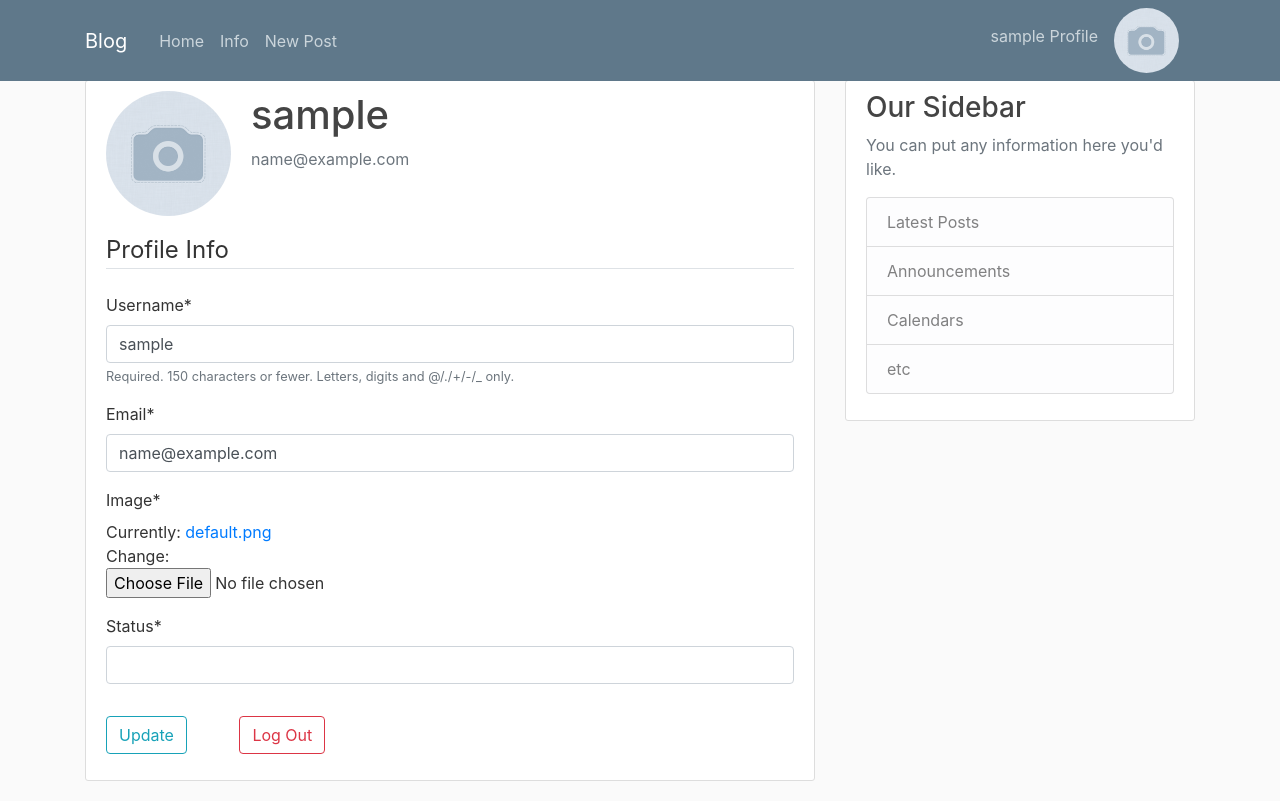
After one commit to eyenazar/blog_app, a Django app: a page that uses django_project/blog/templates/blog/base.html in a window 1280 px wide. The commit adds this page. Run offline with Django 3.2, Linux system fonts and the light colour scheme; the visitor is signed in with stand-in values (Sample User, id 1); some libraries are stand-ins or nearby versions.

Commit message:
New profile logic

```diff
--- a/django_project/blog/templates/blog/base.html
+++ b/django_project/blog/templates/blog/base.html
@@ -11,16 +11,16 @@
 
     <link rel="stylesheet" href="{% static 'blog/main.css' %}">
     {% if title %}
-        <title>Ainazar Blog - {{title}}</title>
+        <title>Blog - {{title}}</title>
     {% else %}
-        <title>Ainazar Blog</title>
+        <title>Blog</title>
     {% endif %}
 </head>
 <body>
     <header class="site-header">
       <nav class="navbar navbar-expand-md navbar-dark bg-steel fixed-top">
         <div class="container">
-          <a class="navbar-brand mr-4" href="{% url 'blog-home' %}">Ainazar Blog</a>
+          <a class="navbar-brand mr-4" href="{% url 'blog-home' %}">Blog</a>
           <button class="navbar-toggler" type="button" data-toggle="collapse" data-target="#navbarToggle" aria-controls="navbarToggle" aria-expanded="false" aria-label="Toggle navigation">
           <span class="navbar-toggler-icon"></span>
           </button>
@@ -38,8 +38,8 @@
             <!-- Navbar Right Side -->
             <div class="navbar-nav">
                 {% if user.is_authenticated %}
-                    <a class="nav-item nav-link mt-2" href="{% url 'profile' %}">{{user.username}} Profile</a>
-                    <a href = "{% url 'profile' %}"><img src="{{user.profile.image.url}}" class = "rounded-circle article-img ml-2" alt="Profile Image"></a>
+                    <a class="nav-item nav-link mt-2" href="{% url 'profile' user.username %}">{{user.username}} Profile</a>
+                    <a href = "{% url 'profile' user.username %}"><img src="{{user.profile.image.url}}" class = "rounded-circle article-img ml-2" alt="Profile Image"></a>
                 {% else %}
                     <a class="nav-item nav-link" href="{% url 'login' %}">Login</a>
                     <a class="nav-item nav-link" href="{% url 'register' %}">Register</a>
--- a/django_project/blog/templates/blog/home.html
+++ b/django_project/blog/templates/blog/home.html
@@ -6,10 +6,11 @@
     {% if posts %}
     {% for post in posts %}
         <article class="media content-section">
-            <img class = "rounded-circle article-img mt-3" src="{{post.author.profile.image.url}}" alt="profile image">
+            <a href="{% url 'profile' post.author %}"><img class = "rounded-circle article-img mt-3" src="{{post.author.profile.image.url}}"
+                    alt="profile image"></a>
           <div class="media-body">
             <div class="article-metadata">
-              <a class="mr-2" href="#">{{ post.author }}</a>
+              <a class="mr-2" href="{% url 'profile' post.author %}">{{ post.author }}</a>
               <small class="text-muted">{{ post.date_posted|date:"F d, Y" }}</small>
             </div>
             <h2><a class="article-title" href="{% url 'post-detail' post.id %}">{{ post.title }}</a></h2>
--- a/django_project/blog/templates/blog/post_detail.html
+++ b/django_project/blog/templates/blog/post_detail.html
@@ -1,10 +1,11 @@
 {% extends 'blog/base.html'%}
 {% block content %}
     <article class="media content-section">
-        <img class = "rounded-circle article-img mt-3" src="{{object.author.profile.image.url}}" alt="profile image">
+        <a href="{% url 'profile' object.author %}"><img class = "rounded-circle article-img mt-3" src="{{object.author.profile.image.url}}"
+                alt="profile image"></a>
         <div class="media-body">
             <div class="article-metadata">
-              <a class="mr-2" href="#">{{ object.author }}</a>
+              <a class="mr-2" href="{% url 'profile' object.author %}">{{ object.author }}</a>
               <small class="text-muted">{{ object.date_posted|date:"F d, Y" }}</small>
             </div>
             <h2 class = 'article-title'>{{ object.title }}</h2>
--- a/django_project/django_project/urls.py
+++ b/django_project/django_project/urls.py
@@ -13,6 +13,7 @@ Including another URLconf
     1. Import the include() function: from django.urls import include, path
     2. Add a URL to urlpatterns:  path('blog/', include('blog.urls'))
 """
+from django.conf.urls import url
 from django.contrib import admin
 from django.urls import path, include
 from users import views as users_views
@@ -27,7 +28,8 @@ urlpatterns = [
     path('register', users_views.register, name = 'register'),
     path('login', auth_views.LoginView.as_view(template_name = 'users/login.html'), name = 'login'),
     path('logout', auth_views.LogoutView.as_view(template_name = 'users/logout.html'), name = 'logout'),
-    path('profile', users_views.profile, name = 'profile'),
+    url(r'^(?P<username>\w+)/edit/$', users_views.profile_edit, name='profile-edit'),
+    url(r'^profile/(?P<username>\w+)/$', users_views.profile, name='profile'),
     path('password-reset', auth_views.PasswordResetView.as_view(template_name='users/password_reset.html'),
          name='password_reset'),
     path('password-reset-confirm/<uidb64>/<token>',
--- a/django_project/users/forms.py
+++ b/django_project/users/forms.py
@@ -21,4 +21,4 @@ class UserUpdateForm(forms.ModelForm):
 class ProfileUpdateForm(forms.ModelForm):
     class Meta:
         model = Profile
-        fields = ['image']
+        fields = ['image', 'status']
--- a/django_project/users/models.py
+++ b/django_project/users/models.py
@@ -4,7 +4,8 @@ from PIL import Image
 
 class Profile(models.Model):
     user = models.OneToOneField(User, on_delete=models.CASCADE)
-    image = models.ImageField(default= 'default.png', upload_to= 'profile_pics')
+    image = models.ImageField(default='default.png', upload_to='profile_pics')
+    status = models.CharField(default='', max_length=160)
 
     def __str__(self):
         return f'{self.user.username} Profile'
--- /dev/null
+++ b/django_project/users/templates/users/profile_edit.html
@@ -0,0 +1,26 @@
+{% extends 'blog/base.html' %}
+{% load crispy_forms_tags %}
+{% block content %}
+    <div class="content-section">
+      <div class="media">
+        <img class="rounded-circle account-img" src="{{user.profile.image.url}}">
+        <div class="media-body">
+          <h2 class="account-heading">{{user.username}}</h2>
+          <p class="text-secondary">{{user.email}}</p>
+        </div>
+      </div>
+      <form action="" method = 'POST' enctype="multipart/form-data">
+            {% csrf_token %}
+            <fieldset class = 'form-group'>
+                <legend class = 'border-bottom mb-4'>Profile Info</legend>
+                {{u_form|crispy}}
+                {{p_form|crispy}}
+            </fieldset>
+            <div class = 'form-group'>
+                <button class = 'btn btn-outline-info' type = 'submit'>Update</button>
+                <a class = 'btn btn-outline-danger ml-5' href = "{% url 'logout' %}">Log Out</a>
+            </div>
+      </form>
+    </div>
+
+{% endblock content %}
--- a/django_project/users/views.py
+++ b/django_project/users/views.py
@@ -1,6 +1,7 @@
 from django.contrib.auth.models import User
 from django.shortcuts import render, redirect
 from django.contrib import messages
+
 from .forms import UserRegisterForm, UserUpdateForm, ProfileUpdateForm
 from django.contrib.auth.decorators import login_required
 from django.contrib.sites.shortcuts import get_current_site
@@ -10,6 +11,7 @@ from django.template.loader import render_to_string
 from .token import activation_token
 from django.shortcuts import get_object_or_404
 from django.http import Http404
+from users.models import Profile
 
 
 def register(request):
@@ -50,8 +52,12 @@ def activate(request, uid, token):
         return render(request, 'users/registration_confirmation_done.html', {})
 
 
+def profile(request, username):
+    custom_user = User.objects.get(username=username)
+    return render(request, 'users/profile.html', {'custom_user': custom_user})
+
 @login_required
-def profile(request):
+def profile_edit(request, username):
     if request.method == 'POST':
         u_form = UserUpdateForm(request.POST, instance=request.user)
         p_form = ProfileUpdateForm(request.POST, request.FILES, instance=request.user.profile)
@@ -60,8 +66,8 @@ def profile(request):
             u_form.save()
             p_form.save()
             messages.success(request, f'Profile has been updated!')
-            return redirect('profile')
+            return redirect('profile', username)
     else:
         u_form = UserUpdateForm(instance=request.user)
         p_form = ProfileUpdateForm(instance=request.user.profile)
-    return render(request, 'users/profile.html', {'u_form': u_form, 'p_form': p_form})
+    return render(request, 'users/profile_edit.html', {'u_form': u_form, 'p_form': p_form})
--- a/docker-compose.yml
+++ b/docker-compose.yml
@@ -9,4 +9,4 @@ services:
       - ./django_project:/django_project
     ports:
       - 8000:8000
-    command: bash -c "python manage.py migrate && python manage.py runserver 0.0.0.0:8000"
+    command: bash -c "python manage.py makemigrations && python manage.py migrate && python manage.py runserver 0.0.0.0:8000"
```
Also changed, not shown: django_project/users/templates/users/profile.html (+11 -18 lines), django_project/users/migrations/0002_profile_status.py (added), 1 other file.
